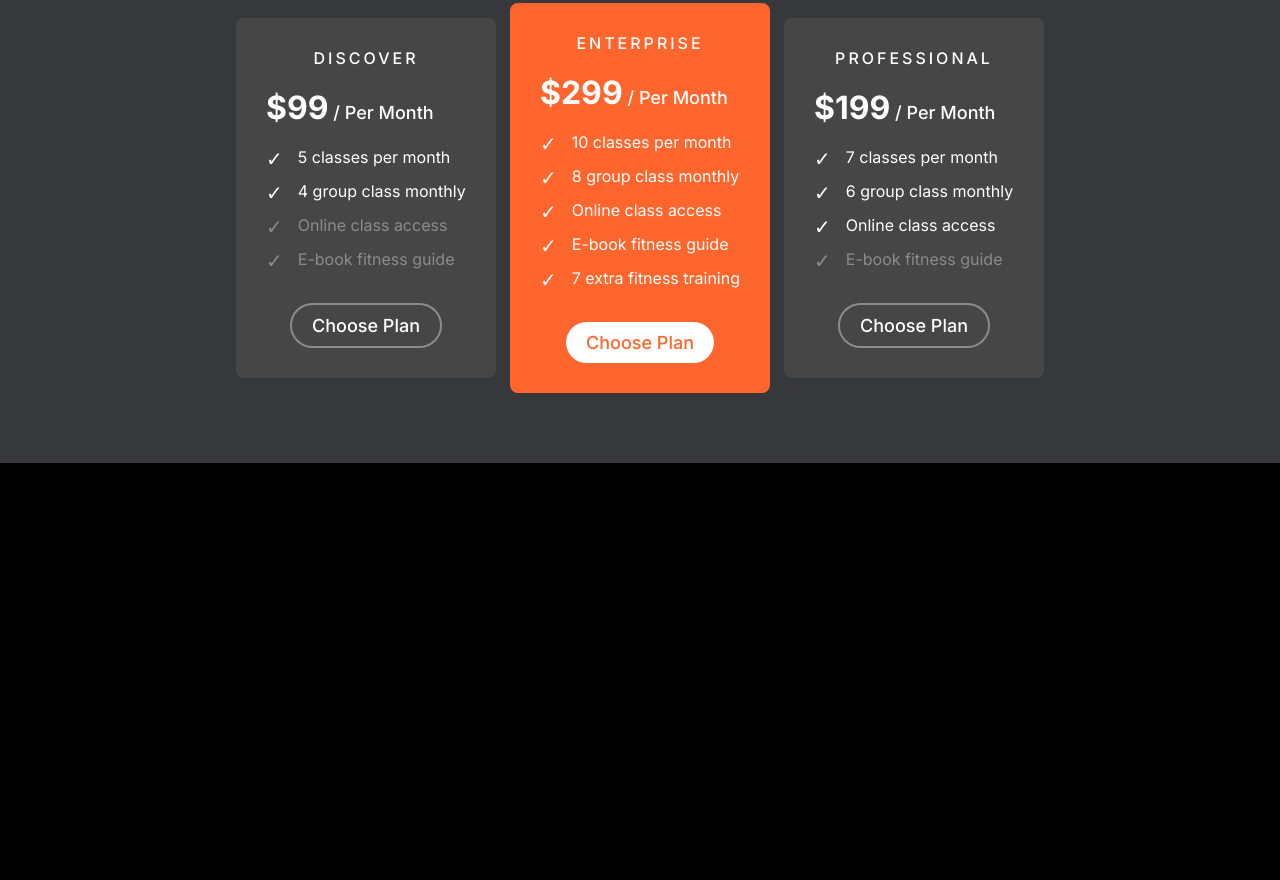
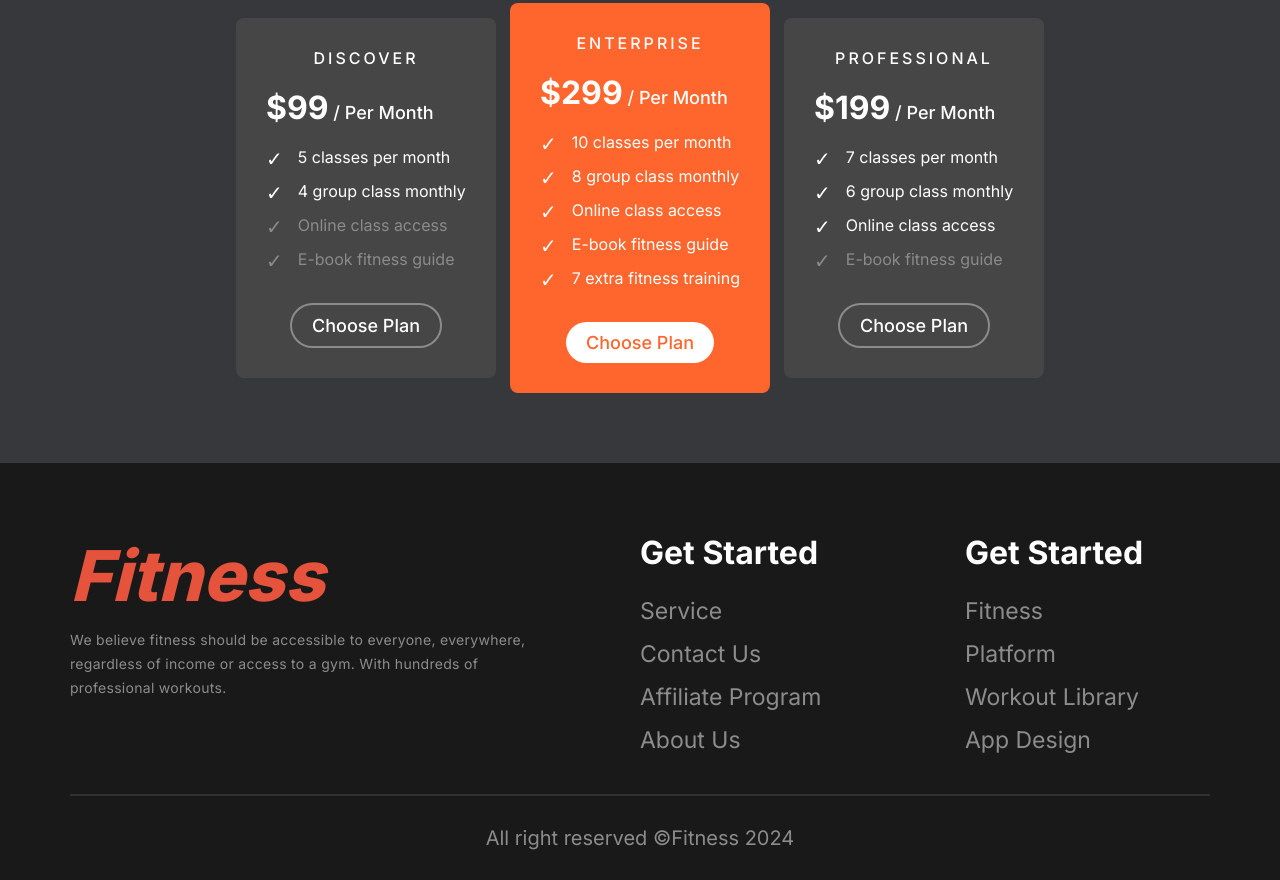
Before and after one commit to imashiksarkar/PH-A2, a plain HTML site: page index.html in a window 1280 px wide. Shown: the part 3234-4114 px from the top of the page. Before the commit the page ends 3697 px from the top, so only its background shows below. Drawn offline with Linux system fonts and the light colour scheme.

Commit message:
- footer complete

```diff
--- a/assets/styles/main.css
+++ b/assets/styles/main.css
@@ -568,60 +568,6 @@ button {
   color: #8b9196;
 }
 
-/* footer */
-.footer {
-  padding-top: 4.375rem;
-  background-color: #191919;
-}
-.footer .container {
-  display: grid;
-  grid-template-columns: 1fr;
-  align-items: start;
-  gap: 2.5rem 5rem;
-}
-.footer .details .logo {
-  font-size: 4.375rem;
-  font-weight: 800;
-  font-style: italic;
-  color: #e6533c;
-}
-.footer .details .subtitle {
-  color: #8c8c8c;
-  line-height: 1.5rem;
-  letter-spacing: 0.01875rem;
-  margin-top: 0.625rem;
-  font-size: 0.875rem;
-}
-.footer .about-links,
-.footer .services-links {
-  color: #8c8c8c;
-}
-.footer .about-links .heading,
-.footer .services-links .heading {
-  color: #fff;
-  font-size: 2rem;
-  font-weight: 700;
-}
-.footer .about-links .footer__links,
-.footer .services-links .footer__links {
-  margin-top: 1.5625rem;
-  list-style-type: none;
-  display: flex;
-  flex-direction: column;
-  gap: 0.9375rem;
-}
-.footer__link {
-  font-size: 1.4375rem;
-  font-weight: 400;
-}
-.footer .copyright {
-  padding-block: 1.875rem;
-  font-size: 1.25rem;
-  text-align: center;
-  border-top: 0.125rem solid #303030;
-  color: #8c8c8c;
-}
-
 /* pricing-table */
 .pricing-table {
   background-color: #37383c;
@@ -747,6 +693,60 @@ button {
 }
 .pricing-table .pricing-box-group .fetaure {
   font-weight: 400;
+}
+
+/* footer */
+.footer {
+  padding-top: 4.375rem;
+  background-color: #191919;
+}
+.footer .container {
+  display: grid;
+  grid-template-columns: 1fr;
+  align-items: start;
+  gap: 2.5rem 5rem;
+}
+.footer .details .logo {
+  font-size: 4.375rem;
+  font-weight: 800;
+  font-style: italic;
+  color: #e6533c;
+}
+.footer .details .subtitle {
+  color: #8c8c8c;
+  line-height: 1.5rem;
+  letter-spacing: 0.01875rem;
+  margin-top: 0.625rem;
+  font-size: 0.875rem;
+}
+.footer .about-links,
+.footer .services-links {
+  color: #8c8c8c;
+}
+.footer .about-links .heading,
+.footer .services-links .heading {
+  color: #fff;
+  font-size: 2rem;
+  font-weight: 700;
+}
+.footer .about-links .footer__links,
+.footer .services-links .footer__links {
+  margin-top: 1.5625rem;
+  list-style-type: none;
+  display: flex;
+  flex-direction: column;
+  gap: 0.9375rem;
+}
+.footer__link {
+  font-size: 1.4375rem;
+  font-weight: 400;
+}
+.footer .copyright {
+  padding-block: 1.875rem;
+  font-size: 1.25rem;
+  text-align: center;
+  border-top: 0.125rem solid #303030;
+  color: #8c8c8c;
 }
 
 /* media queries*/
--- a/index.html
+++ b/index.html
@@ -457,6 +457,40 @@
     </section>
   </main>
 
+  <!-- Footer Section -->
+  <footer class="footer">
+
+    <div class="container">
+
+      <div class="details">
+        <h1 class="logo">Fitness</h1>
+        <p class="subtitle">We believe fitness should be accessible to everyone, everywhere, regardless of income or
+          access to a gym. With hundreds of professional workouts.</p>
+      </div>
+
+      <div class="about-links">
+        <h class="heading">Get Started</h>
+        <ul class="footer__links">
+          <li class="footer__links__item"><a href="#" class="footer__link">Service</a></li>
+          <li class="footer__links__item"><a href="#" class="footer__link">Contact Us</a></li>
+          <li class="footer__links__item"><a href="#" class="footer__link">Affiliate Program</a></li>
+          <li class="footer__links__item"><a href="#" class="footer__link">About Us</a></li>
+        </ul>
+      </div>
+
+      <div class="services-links">
+        <h class="heading">Get Started</h>
+        <ul class="footer__links">
+          <li class="footer__links__item"><a href="#" class="footer__link">Fitness</a></li>
+          <li class="footer__links__item"><a href="#" class="footer__link">Platform</a></li>
+          <li class="footer__links__item"><a href="#" class="footer__link">Workout Library</a></li>
+          <li class="footer__links__item"><a href="#" class="footer__link">App Design</a></li>
+        </ul>
+      </div>
+
+      <p class="copyright">All right reserved &copy;Fitness 2024</p>
+    </div>
+  </footer>
 </body>
 
 </html>
```
